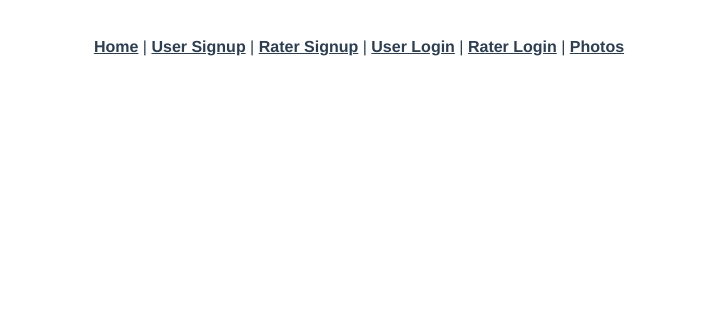
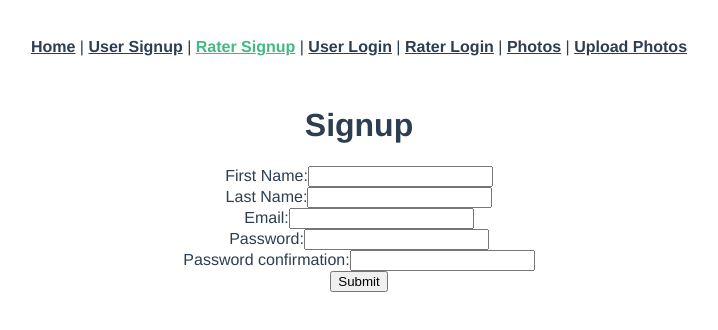
Before and after one commit to vjuska/rate_me_frontend, a Vue app: page /ratersignup in a window 1280 px wide. Shown: the top 330 px of the page, without its empty margins (281-999 px from the left). Built offline with nearby package versions, Linux system fonts and the light colour scheme.

Commit message:
added an add a photos page

```diff
--- a/src/App.vue
+++ b/src/App.vue
@@ -5,13 +5,15 @@
       |
       <router-link to="/signup">User Signup</router-link>
       |
-      <router-link to="/signup">Rater Signup</router-link>
+      <router-link to="/ratersignup">Rater Signup</router-link>
       |
       <router-link to="/login">User Login</router-link>
       |
-      <router-link to="/rater">Rater Login</router-link>
+      <router-link to="/raterlogin">Rater Login</router-link>
       |
       <router-link to="/photos">Photos</router-link>
+      |
+      <router-link to="/photos/new">Upload Photos</router-link>
     </div>
     <router-view />
   </div>
--- a/src/router/index.js
+++ b/src/router/index.js
@@ -4,6 +4,9 @@ import Home from "../views/Home.vue";
 import PhotosIndex from "../views/PhotosIndex.vue";
 import Signup from "../views/Signup.vue";
 import Login from "../views/Login.vue";
+import RaterSignup from "../views/RaterSignup.vue";
+import RaterLogin from "../views/RaterLogin.vue";
+import PhotosNew from "../views/PhotosNew.vue";
 
 Vue.use(VueRouter);
 
@@ -36,6 +39,21 @@ const routes = [
     name: "login",
     component: Login,
   },
+  {
+    path: "/ratersignup",
+    name: "ratersignup",
+    component: RaterSignup,
+  },
+  {
+    path: "/raterlogin",
+    name: "raterlogin",
+    component: RaterLogin,
+  },
+  {
+    path: "/photos/new",
+    name: "photos-new",
+    component: PhotosNew,
+  },
 ];
 
 const router = new VueRouter({
--- /dev/null
+++ b/src/views/PhotosNew.vue
@@ -0,0 +1,42 @@
+<template>
+  <div>
+    <form v-on:submit.prevent="submit()">
+      <h2>Upload new photo:</h2>
+      <div>
+        Image:
+        <input type="file" v-on:change="setFile($event)" ref="fileInput" />
+      </div>
+      <input type="submit" value="Submit" />
+    </form>
+  </div>
+</template>
+
+<script>
+import axios from "axios";
+
+export default {
+  data: function () {
+    return {
+      imageFile: "",
+    };
+  },
+  created: function () {},
+  methods: {
+    setFile: function (event) {
+      if (event.target.files.length > 0) {
+        this.imageFile = event.target.files[0];
+      }
+    },
+    submit: function () {
+      var formData = new FormData();
+      formData.append("image_file", this.imageFile);
+      console.log(formData);
+
+      axios.post("/photos", formData).then((response) => {
+        this.$refs.fileInput.value = "";
+        console.log(response);
+      });
+    },
+  },
+};
+</script>
--- /dev/null
+++ b/src/views/RaterLogin.vue
@@ -0,0 +1,49 @@
+<template>
+  <div class="raterlogin">
+    <form v-on:submit.prevent="submit()">
+      <h1>Login</h1>
+      <ul>
+        <li v-for="error in errors" v-bind:key="error">{{ error }}</li>
+      </ul>
+      <div>
+        <label>Email:</label>
+        <input type="email" v-model="newSessionParams.email" />
+      </div>
+      <div>
+        <label>Password:</label>
+        <input type="password" v-model="newSessionParams.password" />
+      </div>
+      <input type="submit" value="Submit" />
+    </form>
+  </div>
+</template>
+
+<script>
+import axios from "axios";
+
+export default {
+  data: function () {
+    return {
+      newSessionParams: {},
+      errors: [],
+    };
+  },
+  methods: {
+    submit: function () {
+      axios
+        .post("/rater_sessions", this.newSessionParams)
+        .then((response) => {
+          axios.defaults.headers.common["Authorization"] = "Bearer " + response.data.jwt;
+          localStorage.setItem("jwt", response.data.jwt);
+          this.$router.push("/");
+        })
+        .catch((error) => {
+          console.log(error.response);
+          this.errors = ["Invalid email or password."];
+          this.email = "";
+          this.password = "";
+        });
+    },
+  },
+};
+</script>
--- /dev/null
+++ b/src/views/RaterSignup.vue
@@ -0,0 +1,57 @@
+<template>
+  <div class="ratersignup">
+    <form v-on:submit.prevent="submit()">
+      <h1>Signup</h1>
+      <ul>
+        <li v-for="error in errors" v-bind:key="error">{{ error }}</li>
+      </ul>
+      <div>
+        <label>First Name:</label>
+        <input type="text" v-model="newRaterParams.first_name" />
+      </div>
+      <div>
+        <label>Last Name:</label>
+        <input type="text" v-model="newRaterParams.last_name" />
+      </div>
+      <div>
+        <label>Email:</label>
+        <input type="email" v-model="newRaterParams.email" />
+      </div>
+      <div>
+        <label>Password:</label>
+        <input type="password" v-model="newRaterParams.password" />
+      </div>
+      <div>
+        <label>Password confirmation:</label>
+        <input type="password" v-model="newRaterParams.password_confirmation" />
+      </div>
+      <input type="submit" value="Submit" />
+    </form>
+  </div>
+</template>
+
+<script>
+import axios from "axios";
+
+export default {
+  data: function () {
+    return {
+      newRaterParams: {},
+      errors: [],
+    };
+  },
+  methods: {
+    submit: function () {
+      axios
+        .post("/raters", this.newRaterParams)
+        .then((response) => {
+          console.log(response.data);
+          this.$router.push("/raterlogin");
+        })
+        .catch((error) => {
+          this.errors = error.response.data.errors;
+        });
+    },
+  },
+};
+</script>
```
